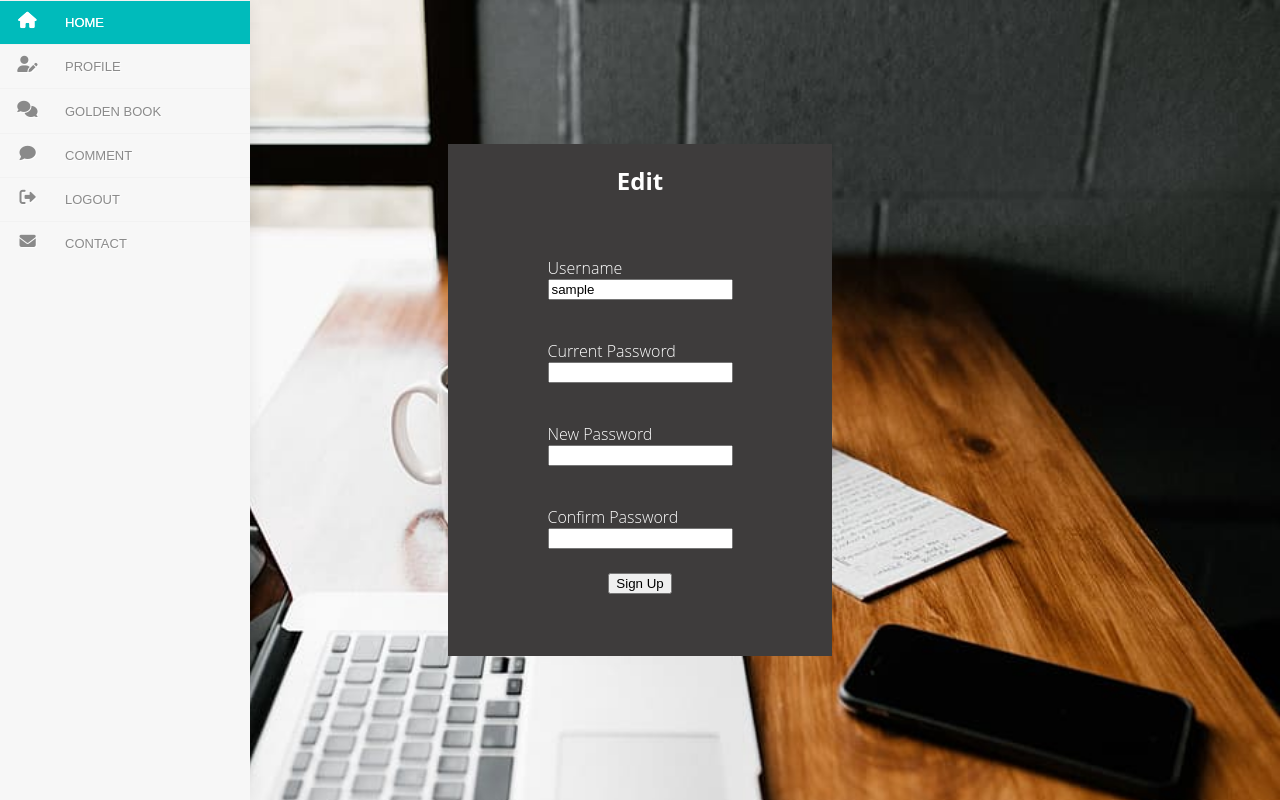
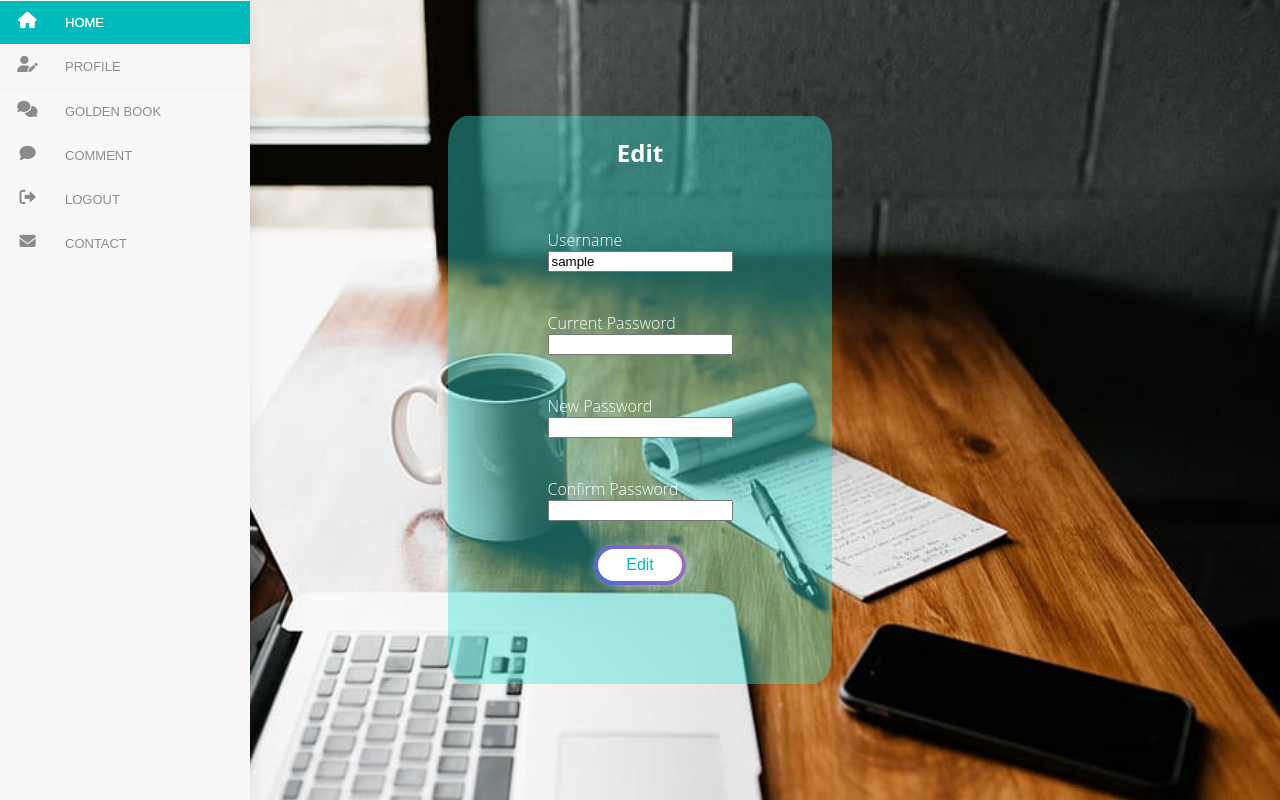
Before and after one commit to khouloud-kartal/livre-or, a PHP site: page /profile.php in a window 1280 px wide. Run offline with PHP 8.4, Linux system fonts and the light colour scheme; the visitor is signed in with stand-in values (Sample User, id 1); some libraries are stand-ins or nearby versions.

Commit message:
correction des erreurs

```diff
--- a/config.php
+++ b/config.php
@@ -1,4 +1,5 @@
 <?php
+
     $db_username = 'root';
     $db_password = '';
     $db_name = 'livreor';
--- a/index.php
+++ b/index.php
@@ -5,6 +5,7 @@
         <link rel="stylesheet" href="style.css" media="screen" type="text/css">
         <link rel="stylesheet" type="text/css" href="https://netdna.bootstrapcdn.com/font-awesome/4.0.3/css/font-awesome.css" rel="stylesheet">
         <link rel="stylesheet" href="https://cdnjs.cloudflare.com/ajax/libs/font-awesome/6.2.1/css/all.min.css" integrity="sha512-MV7K8+y+gLIBoVD59lQIYicR65iaqukzvf/nwasF0nqhPay5w/9lJmVM2hMDcnK1OnMGCdVK+iQrJ7lzPJQd1w==" crossorigin="anonymous" referrerpolicy="no-referrer" />
+        <title>My Page</title>
     </head>
     <body>
         <?php include 'header.php'?>
--- a/login.php
+++ b/login.php
@@ -38,6 +38,7 @@ if(isset($_POST['submit'])){
         <link rel="stylesheet" href="style.css" media="screen" type="text/css">
         <link rel="stylesheet" type="text/css" href="https://netdna.bootstrapcdn.com/font-awesome/4.0.3/css/font-awesome.css" rel="stylesheet">*
         <link rel="stylesheet" href="https://cdnjs.cloudflare.com/ajax/libs/font-awesome/6.2.1/css/all.min.css" integrity="sha512-MV7K8+y+gLIBoVD59lQIYicR65iaqukzvf/nwasF0nqhPay5w/9lJmVM2hMDcnK1OnMGCdVK+iQrJ7lzPJQd1w==" crossorigin="anonymous" referrerpolicy="no-referrer" />
+        <title>Login</title>
     </head>
     <body>
         <?php include 'header.php'?>
@@ -58,7 +59,7 @@ if(isset($_POST['submit'])){
 
                     </div>
 
-                    <button type="submit" id="submit" class="draw" name="submit" value="Sign Up" class="form">Sign Up</button>
+                    <button type="submit" id="submit" class="b1" name="submit" value="Sign Up">Login</button>
                     <h3><?php
                         if($error){
                             echo $error;
--- a/profile.php
+++ b/profile.php
@@ -3,17 +3,12 @@ session_start();
 require('config.php');
 
 $error = '';
-$msg= false;
+$msg= '';
 // Set variables to use in the following request.
 if(isset($_POST['edit'])) {
 $login = $_SESSION['login'];
 $loginNew = $_POST['login'];
 
-$prenom = $_SESSION['prenom'];
-$prenomNew = $_POST['prenom'];
-
-$nom = $_SESSION['nom'];
-$nomNew = $_POST['nom'];
 
 $passwordTrue = $_SESSION['password'];
 $password = $_POST['currentpassword'];
@@ -27,15 +22,22 @@ $sql = "select * from utilisateurs where login = '$login'";
 $rs = mysqli_query($db,$sql);
 $numRows = mysqli_num_rows($rs);
 
-
+// if the password is correct
 if(password_verify($password,$passwordTrue)){
 
+    //if we put nothing in the input of changing the password
     if (!empty($passwordNew)){
 
-        if(strlen($passwordNew) <= 5){    // If the password's lenght is less or equal to 5
+        // If the password's lengh is less or equal to 5
+        if(strlen($passwordNew) < 5){
 
-            $error = "Short Password";
+            $error = "The password must have at least 5 characteres";
 
+        }elseif(preg_match("[\W]", $passwordNew)){    // If there is non-alphanumeric characters in the login
+
+            $error = "Special caracteres are not allowed";
+
+        //If the input of the password confirmation is empty
         }elseif (empty($passwordNewConfirm)){
 
             $error = "Confirm The New Password";
@@ -52,19 +54,16 @@ if(password_verify($password,$passwordTrue)){
             $sqlPass = "update utilisateurs set password = '$hash' where login = '$login'";
             $rs = mysqli_query($db,$sqlPass);
             $_SESSION['password'] = $hash;
-            $msg = true;
+            $msg = '<strong>Success</strong> Your password has been changed successfully';
         }
 
     }
 
     if ($login != $loginNew){
-        if($numRows != 1){
 
-            $error = "Login already exists";
+        if(strlen($loginNew) < 5){    // If the login's lenght is less or equal to 5
 
-        }elseif(strlen($login) <= 5){    // If the login's lenght is less or equal to 5
-
-            $error = "Login too short";
+            $error = "The login must have at least 5 characteres";
 
         }elseif(preg_match("[\W]", $loginNew)){    // If there is non-alphanumeric characters in the login
 
@@ -75,7 +74,7 @@ if(password_verify($password,$passwordTrue)){
             $sqlLog = "update utilisateurs set login = '$loginNew' where login = '$login'";
             $rs = mysqli_query($db,$sqlLog);
             $_SESSION['login'] = $loginNew;
-            $msg = true;
+            $msg = '<strong>Success</strong> Your login has been changed successfully';
         }
 
     }
@@ -99,6 +98,7 @@ if(password_verify($password,$passwordTrue)){
         <link rel="stylesheet" href="style.css" media="screen" type="text/css">
         <link rel="stylesheet" type="text/css" href="https://netdna.bootstrapcdn.com/font-awesome/4.0.3/css/font-awesome.css" rel="stylesheet">
         <link rel="stylesheet" href="https://cdnjs.cloudflare.com/ajax/libs/font-awesome/6.2.1/css/all.min.css" integrity="sha512-MV7K8+y+gLIBoVD59lQIYicR65iaqukzvf/nwasF0nqhPay5w/9lJmVM2hMDcnK1OnMGCdVK+iQrJ7lzPJQd1w==" crossorigin="anonymous" referrerpolicy="no-referrer" />
+        <title>Profile</title>
     </head>
     <body>
         <?php include 'header.php'?>
@@ -120,23 +120,25 @@ if(password_verify($password,$passwordTrue)){
 
                     <div class="group">
                         <label>New Password</label>
-                        <input type="password" name="newpassword" required>
+                        <input type="password" name="newpassword" >
 
                     </div>
 
                     <div class="group">
                         <label>Confirm Password</label>
-                        <input type="password" name="passwordConfirm" required>
+                        <input type="password" name="passwordconfirm" >
 
                     </div>
 
-                    <button type="submit" id="submit" class="draw" name="submit" value="Sign Up" class="form">Sign Up</button>
+                    <button type="submit" id="submit" class="b1" name="edit" value="Edit" >Edit</button>
                     <h3><?php
                         if($error){
                             echo $error;
                         }
+                    ?></h3>
+                    <h3><?php
                         if($msg){
-                            echo 'Your account had been changed succssefully.';
+                            echo $msg;
                         }
                     ?></h3>
                 </form>
--- a/style.css
+++ b/style.css
@@ -74,7 +74,10 @@ font-size:20px;
 width:250px;
 overflow:hidden;
 opacity:1;
-
+position: fixed;
+z-index: 1;
+top: 0;
+left: 0;
 }
 
 .main-menu {
@@ -90,7 +93,11 @@ overflow:hidden;
 transition:width .2s linear;
 -webkit-transform:translateZ(0) scale(1,1);
 box-shadow: 1px 0 15px rgba(0, 0, 0, 0.07);
-  opacity:1;
+opacity:1;
+position: fixed;
+z-index: 1;
+top: 0;
+left: 0;
 }
 
 .main-menu>ul {
@@ -205,7 +212,8 @@ text-shadow: 0px 0px 0px;
 }
 .formulaire form{
     width: 30vw;
-    background-color: rgb(62, 60, 60);
+    background-color: rgb(53, 224, 213, 0.4);
+    border-radius: 5%;
     color: white;
     display: flex;
     height: fit-content;
@@ -249,7 +257,8 @@ h3{
 .comments form{
   width: 30vw;
   height: fit-content;
-  background-color: #00bbbb;
+  background-color: rgba(0, 187, 187, 0.4);
+  border-radius: 5%;
   display: flex;
   flex-direction: column;
   align-items: center;
@@ -299,3 +308,53 @@ table{
 td i{
   color: #00bbbb;
 }
+.formulaire h3{
+  color: #00bbbb;
+}
+
+/****button*****/
+
+.b1 {
+  border: 5em;
+  cursor: pointer;
+  outline: none;
+  font-size: 16px;
+  -webkit-transform: translate(0);
+  transform: translate(0);
+  background-image: linear-gradient(45deg, #4568dc, #b06ab3);
+  padding: 0.7em 2em;
+  border-radius: 65px;
+  box-shadow: 1px 1px 10px rgba(255, 255, 255, 0.438);
+  -webkit-transition: box-shadow 0.25s;
+  transition: box-shadow 0.25s;
+  color:#00bbbb;
+}
+
+.b1 .text {
+  background-clip: text;
+  -webkit-background-clip: text;
+  -webkit-text-fill-color: transparent;
+  background-image: linear-gradient(45deg, #4568dc, #b06ab3);
+}
+
+.b1:after {
+  content: "";
+  border-radius: 18px;
+  position: absolute;
+  margin: 4px;
+  top: 0;
+  left: 0;
+  bottom: 0;
+  right: 0;
+  z-index: -1;
+  background: white;
+}
+
+.b1:hover {
+  background-image: linear-gradient(-45deg, #4568dc, #b06ab3);
+  box-shadow: 0 12px 24px rgba(128, 128, 128, 0.1);
+}
+
+.b1:hover .text {
+  background-image: linear-gradient(-45deg, #4568dc, #b06ab3);
+}
```
Also changed, not shown: comments.php (+5 -4 lines), signup.php (+6 -4 lines).
